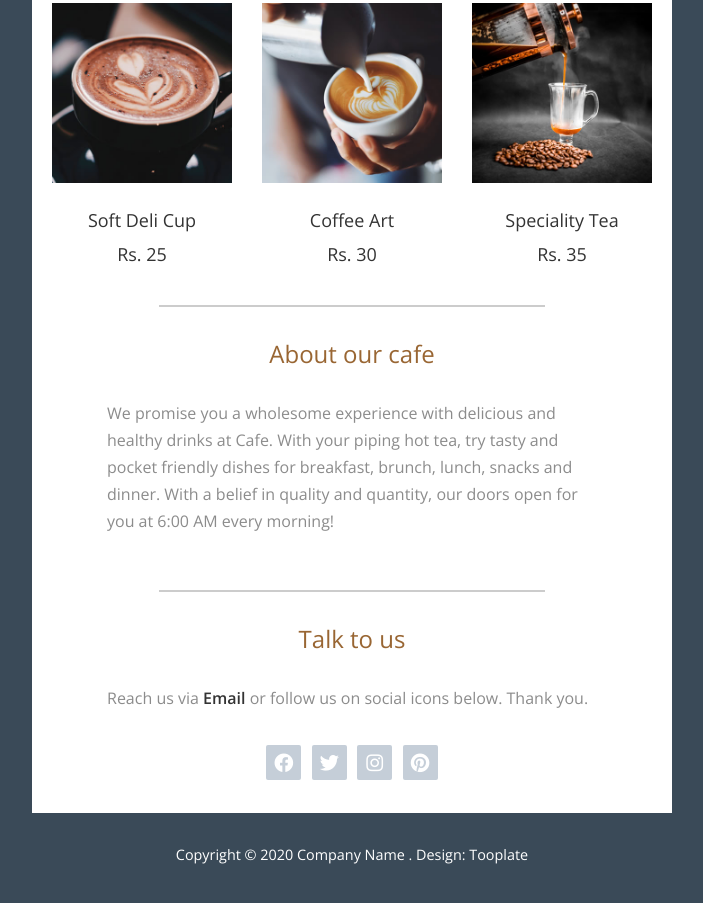
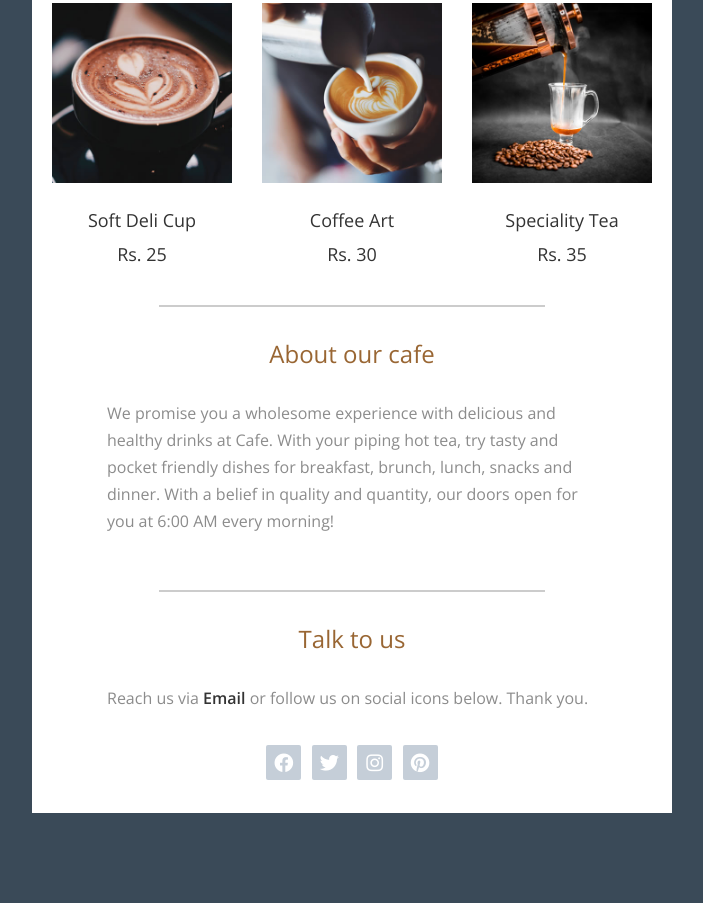
Before and after one commit to revas12/cc-proj, a plain HTML site: page index.html in a window 1280 px wide. Shown: the part 1596-2499 px from the top of the page, without its empty margins (288-991 px from the left). After the commit the page ends 2424 px from the top, so only its background shows below. Drawn offline with nearby package versions, Linux system fonts and the light colour scheme.

Commit message:
Update index.html

```diff
--- a/index.html
+++ b/index.html
@@ -198,13 +198,7 @@ https://www.tooplate.com/view/2118-chilling-cafe
           </div>
         </section>
       </div>
-      <footer>
-        <p class="tm-text-white tm-footer-text">
-          Copyright &copy; 2020 Company Name
-          . Design:
-          <a href="https://www.tooplate.com" class="tm-footer-link">Tooplate</a>
-        </p>
-      </footer>
+
     </div>
     <script src="js/jquery-3.4.1.min.js"></script>
     <script>
```
